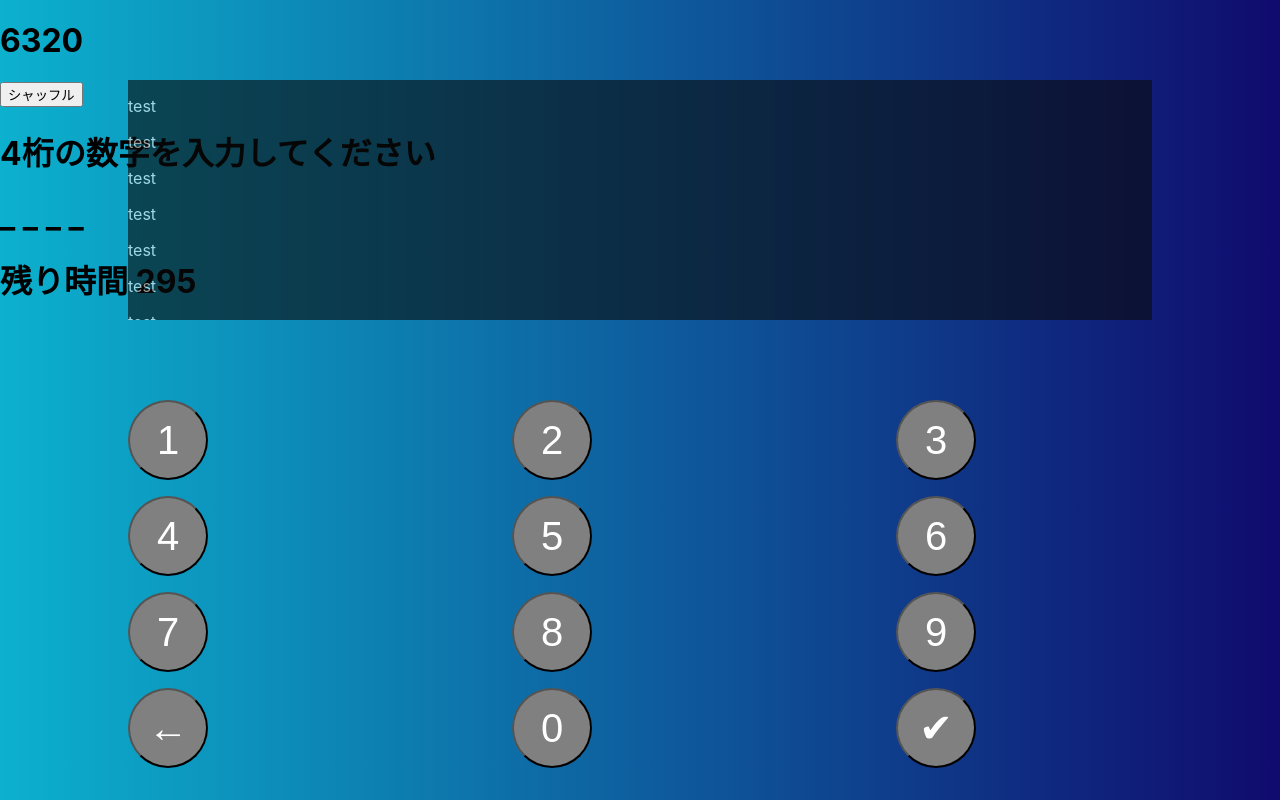
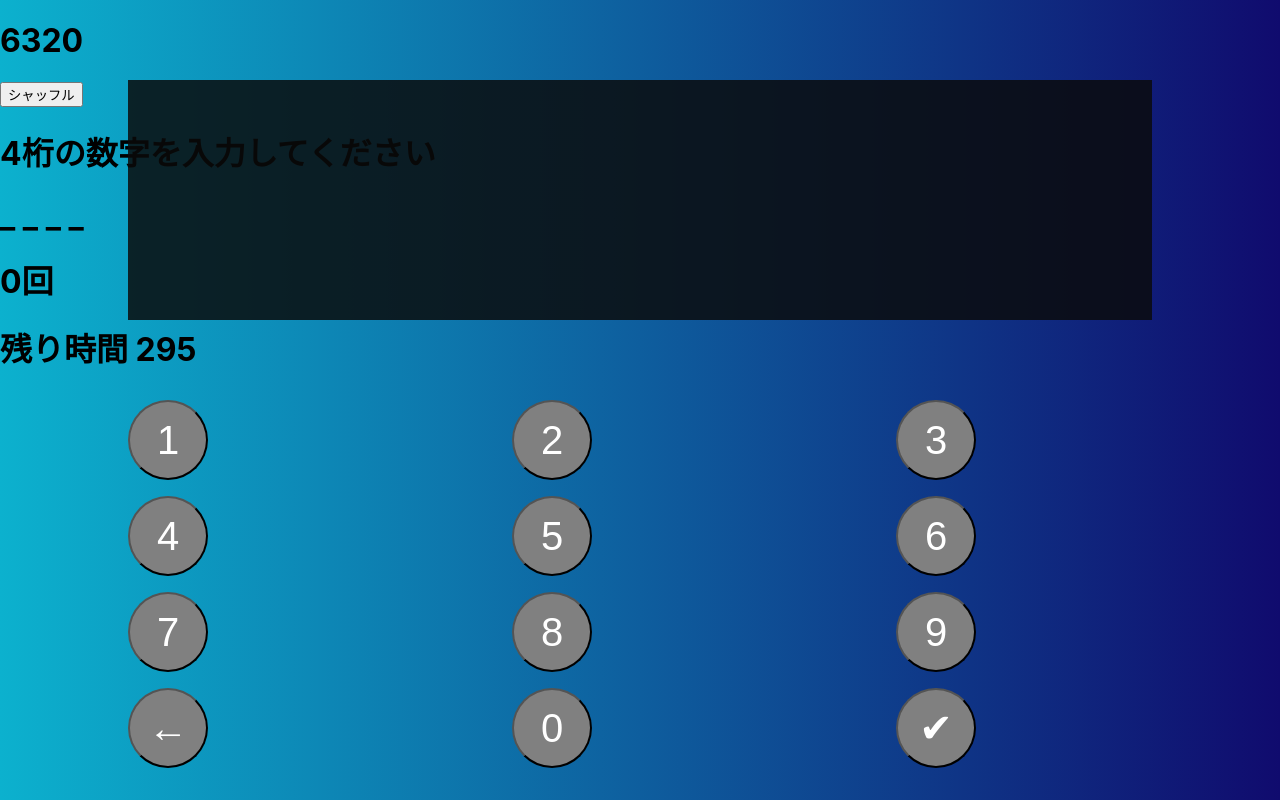
Before and after one commit to sunoco262/21_1021_test, a React (Create React App) app: page / in a window 1280 px wide. Built offline with nearby package versions, Linux system fonts and the light colour scheme.

Commit message:
履歴を表示する機能を追加

```diff
--- a/src/Form.js
+++ b/src/Form.js
@@ -1,9 +1,12 @@
 import React, { Component } from "react";
 import InputButton from "./InputButton";
+import History from "./History";
+
 //todo Numeronの判定に変える
 //ansがint型の配列　inputがstr型の文字列
 let form ="_ _ _ _";
 let cursor = 0;
+let history = [];//文字列を入れる
 function initializeForm(num){
   form ="_ _ _ _";
   cursor = 0;
@@ -40,6 +43,8 @@ function check(ans, input) {
     }
     str = "eat" + eat + " bite" + bite;
   }
+  history.push(input+" "+str)
+  console.log(history)
   return str;
 }
 class Form extends Component {
@@ -51,6 +56,8 @@ class Form extends Component {
       message: "4桁の数字を入力してください",
       form:form,
       cursor:cursor,
+      checkCount:0,
+      history:history
     };
     this.inputForm = this.inputForm.bind(this);
   }
@@ -82,7 +89,8 @@ class Form extends Component {
     this.setState({
       message: check(this.props.keyword,parseInt(this.state.form.split(" ").join(""))) + "!!",
       form:form,
-      cursor:cursor
+      cursor:cursor,
+      checkCount:this.state.checkCount+1
     });
 
   }
@@ -91,6 +99,8 @@ class Form extends Component {
       <div>
         <h1>{this.state.message}</h1>
         <h1>{this.state.form}</h1>
+        <h1>{this.state.checkCount}回</h1>
+
         <div onClick={()=>this.inputForm("1")}><InputButton x="10" y="50" text="1"  /></div>
         <div onClick={()=>this.inputForm("2")}><InputButton x="40" y="50" text="2"  /></div>
         <div onClick={()=>this.inputForm("3")}><InputButton x="70" y="50" text="3"  /></div>
@@ -104,6 +114,7 @@ class Form extends Component {
         <div onClick={()=>this.inputForm("0")}><InputButton x="40" y="86" text="0"  /></div>
         <div onClick={()=>this.submitForm()}><InputButton x="70" y="86" text="✔"  /></div>
 
+        <History history={history.join(" ")}/>
       </div>
     );
   }
--- a/src/History.js
+++ b/src/History.js
@@ -1,10 +1,10 @@
 import React, { Component } from "react";
 import "./History.css";
-
 
 class History extends Component {
   constructor(props) {
     super(props);
+
     this.state = {
 
     };
@@ -14,16 +14,7 @@ class History extends Component {
   render() {
     return (
       <div className="box">
-        <p>test</p>
-        <p>test</p>
-
-        <p>test</p>
-        <p>test</p>
-        <p>test</p>
-        <p>test</p>
-        <p>test</p>
-        <p>test</p>
-        <p>test</p>
+        <p onClick={()=>test}>{this.props.history}</p>
 
       </div>
     );
```
